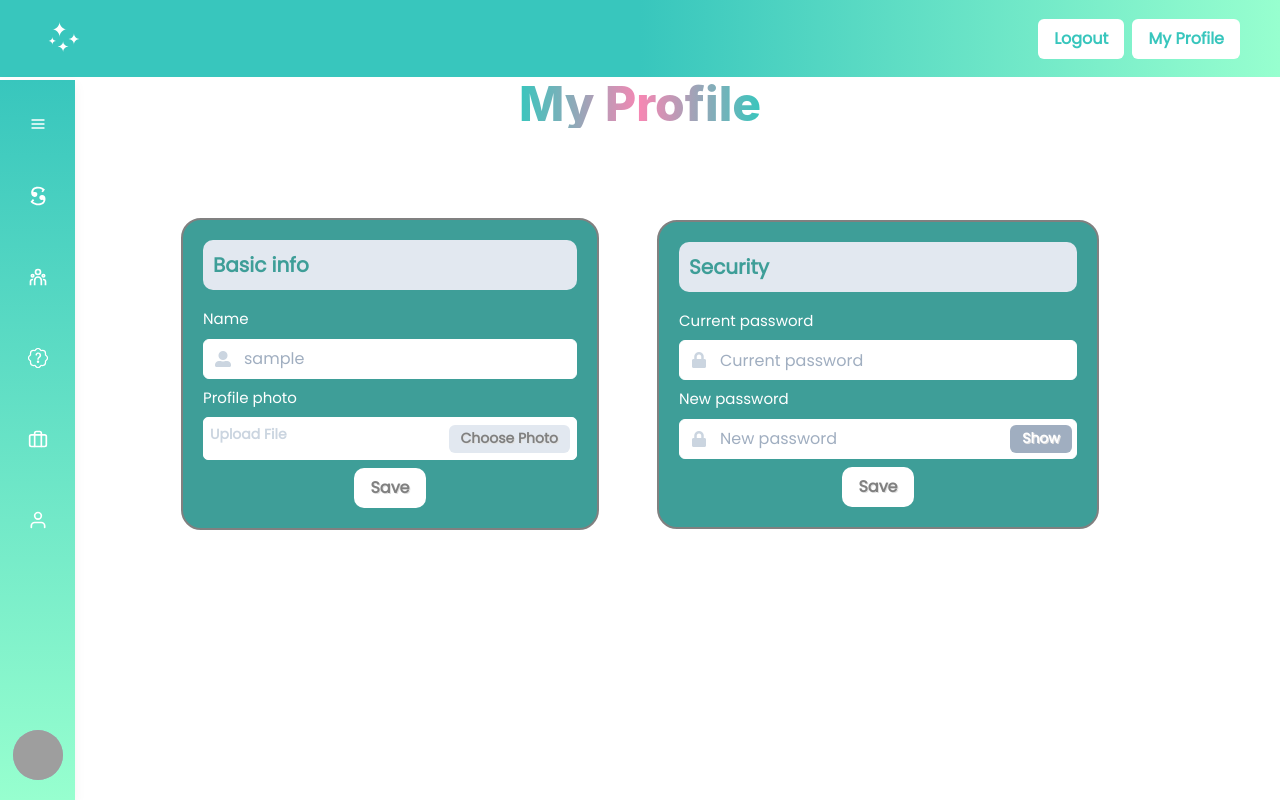
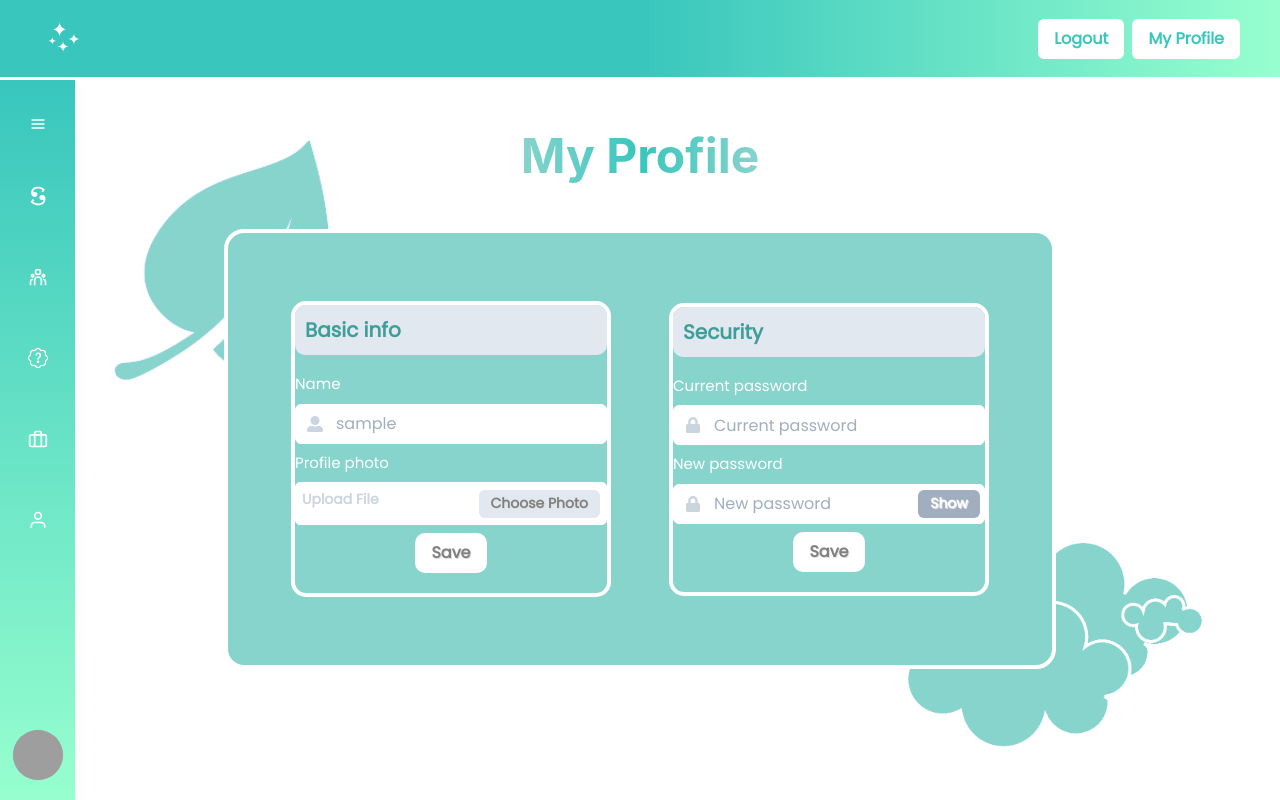
Before and after one commit to petarjs/uteam-1, a React (Create React App) app: page /myProfile in a window 1280 px wide. Built offline with nearby package versions, Linux system fonts and the light colour scheme; no server answers; sample sign-in values are in the browser's storage; grey boxes are pictures that could not be loaded.

Commit message:
Changed UI design for My profile page and Companu Info page

```diff
--- a/src/components/CompanyInfo.js
+++ b/src/components/CompanyInfo.js
@@ -10,12 +10,15 @@ import {
   FormLabel,
   Input,
   Text,
+  Image,
 } from '@chakra-ui/react';
 import { useToast } from '@chakra-ui/react';
 import { useForm } from 'react-hook-form';
 import { useRef, useState } from 'react';
 import { FiBriefcase } from 'react-icons/fi';
 import { useAuthContext } from './AuthContextProvider';
+import leafImage from '../assets/leaf.png';
+import cloudImage from '../assets/cloud.png';
 
 const CompanyInfo = () => {
   const toast = useToast();
@@ -49,20 +52,49 @@ const CompanyInfo = () => {
   };
 
   return (
-    <VStack pt="10vh">
+    <VStack pt="14vh">
       <Heading
         mb={['32px !important']}
-        fontWeight="extrabold"
+        fontWeight="bold"
         size="2xl"
-        bgGradient="linear(to-r, #38C6BD, pink.300, #38C6BD)"
+        bgGradient="linear(to-r, #87d4cd, #38C6BD, #87d4cd)"
         bgClip="text"
+        position="relative"
+        zIndex="1"
+        pb="6px"
       >
         Company Info
       </Heading>
+      <Image
+        src={leafImage}
+        alt="brand"
+        position="absolute"
+        top="100px"
+        left="90px"
+        zIndex="0"
+        height="30vh"
+      />
+      <Image
+        src={cloudImage}
+        alt="brand"
+        position="absolute"
+        bottom="-100px"
+        right="60px"
+        zIndex="0"
+        height="30vh"
+      />
       <form onSubmit={handleSubmit(onSubmit)}>
-        <VStack p="20px" bg="#3e9e98" border="2px solid gray" borderRadius="20px">
-          <Box bg="gray.200" borderRadius="10px" w="100%" p="10px" mb="10px">
-            <Text alignSelf="flex-start" color="#3e9e98" fontWeight="bold" fontSize="20px">
+        <VStack
+          border="4px solid white"
+          pt="0px"
+          pb="20px"
+          bg="#87d4cd"
+          borderRadius="20px"
+          w="70vw"
+          position="relative"
+        >
+          <Box bg="gray.200" borderRadius="13px" w="100%" p="10px" mb="10px" textAlign="center">
+            <Text color="#3e9e98" fontWeight="bold" fontSize="20px">
               Edit company informations
             </Text>
           </Box>
@@ -110,6 +142,7 @@ const CompanyInfo = () => {
                 >
                   {files ? files[0].name : 'Upload File'}
                 </FormLabel>
+
                 <Button
                   _focus="outline-none"
                   _hover={{
@@ -139,9 +172,11 @@ const CompanyInfo = () => {
                   This field is required
                 </Text>
               )}
+
               <Button
+                style={{ marginTop: '35px' }}
                 _hover={{
-                  background: 'white',
+                  background: '#e0e0e0',
                 }}
                 color="gray"
                 textShadow="1px 1px #e0e0e0"
@@ -150,6 +185,7 @@ const CompanyInfo = () => {
                 variant="solid"
                 bg="white"
                 borderRadius="10px"
+                // style="margin-top: 35px;"
               >
                 Save
               </Button>
--- a/src/components/EditBasicInfo.js
+++ b/src/components/EditBasicInfo.js
@@ -45,7 +45,15 @@ const EditBasicInfo = () => {
   };
   return (
     <form onSubmit={handleSubmit(onSubmit)}>
-      <VStack p="20px" bg="#3e9e98" border="2px solid gray" borderRadius="20px">
+      <VStack
+        pt="0px"
+        pb="20px"
+        bg="#87d4cd"
+        borderRadius="15px"
+        w="25vw"
+        position="relative"
+        border="4px solid white"
+      >
         <Box bg="gray.200" borderRadius="10px" w="100%" p="10px" mb="10px">
           <Text alignSelf="flex-start" color="#3e9e98" fontWeight="bold" fontSize="20px">
             Basic info
--- a/src/components/EditSecuritu.js
+++ b/src/components/EditSecuritu.js
@@ -39,7 +39,15 @@ const EditSecurity = () => {
   };
   return (
     <form onSubmit={handleSubmit(onSubmit)}>
-      <VStack p="20px" bg="#3e9e98" border="2px solid gray" borderRadius="20px">
+      <VStack
+        pt="0px"
+        pb="20px"
+        bg="#87d4cd"
+        borderRadius="15px"
+        w="25vw"
+        position="relative"
+        border="4px solid white"
+      >
         <Box bg="gray.200" borderRadius="10px" w="100%" p="10px" mb="10px">
           <Text alignSelf="flex-start" color="#3e9e98" fontWeight="bold" fontSize="20px">
             Security
--- a/src/components/MyProfile.js
+++ b/src/components/MyProfile.js
@@ -1,20 +1,53 @@
-import { VStack, Heading, HStack, Box } from '@chakra-ui/react';
+import { VStack, Heading, HStack, Box, Image } from '@chakra-ui/react';
 import EditBasicInfo from './EditBasicInfo';
 import EditSecurity from './EditSecuritu';
+import leafImage from '../assets/leaf.png';
+import cloudImage from '../assets/cloud.png';
 
 const MyProfile = () => {
   return (
-    <VStack pt="10vh">
+    <VStack pt="14vh" position="relative" top="20px">
       <Heading
-        mb={['82px !important']}
-        fontWeight="extrabold"
+        mb={['32px !important']}
+        fontWeight="bold"
         size="2xl"
-        bgGradient="linear(to-r, #38C6BD, pink.300, #38C6BD)"
+        bgGradient="linear(to-r, #87d4cd, #38C6BD, #87d4cd)"
         bgClip="text"
+        position="relative"
+        zIndex="1"
+        pb="9px"
       >
         My Profile
       </Heading>
-      <HStack>
+      <Image
+        src={leafImage}
+        alt="brand"
+        position="absolute"
+        top="14vh"
+        left="8vw"
+        zIndex="0"
+        height="30vh"
+      />
+      <Image
+        src={cloudImage}
+        alt="brand"
+        position="absolute"
+        bottom="-12vh"
+        right="5vw"
+        zIndex="0"
+        height="30vh"
+      />
+      <HStack
+        border="4px solid white"
+        alignItems="center"
+        justifyContent="center"
+        bg="#87d4cd"
+        borderRadius="20px"
+        position="relative"
+        zIndex="1"
+        w="65vw"
+        h="55vh"
+      >
         <Box mr="50px">
           <EditBasicInfo />
         </Box>
--- a/src/components/SideBar.js
+++ b/src/components/SideBar.js
@@ -55,6 +55,7 @@ const SideBar = () => {
   return (
     <Flex
       pos="fixed"
+      zIndex="2"
       top="10vh"
       h="90vh"
       boxShadow="0 4px 12px 0 rgba(0,0,0,0.05)"
--- a/src/components/TopBar.js
+++ b/src/components/TopBar.js
@@ -8,12 +8,15 @@ const TopBar = () => {
   return (
     <HStack
       pos="fixed"
+      zIndex="2"
       w="100vw"
       alignItems="stretch"
       bgGradient="linear(to-r, #38C6BD, #38C6BD, #97FFCF)"
       h="10vh"
       borderBottom="3px solid"
       borderColor="white"
+      top="0"
+      left="0"
     >
       <HStack color="White" fontWeight={'extrabold'} pl={10}>
         {companyLogo && companyLogo != 'false' ? (
```
Also changed, not shown: src/assets/cloud.png (added), src/assets/leaf.png (added).
